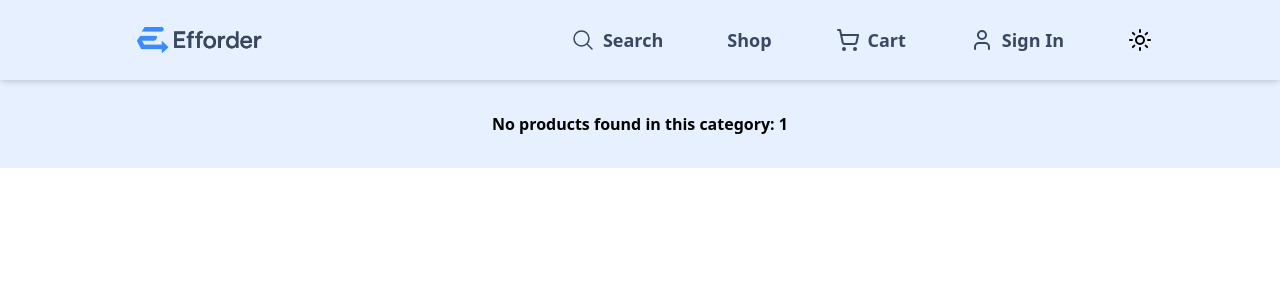
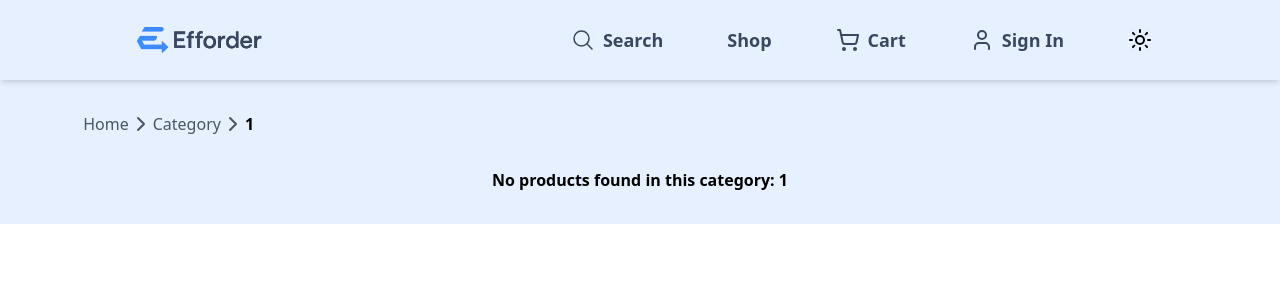
Before and after one commit to Dattatray8/Efforder, a React (Vite) app: page /products/category/1 in a window 1280 px wide. Shown: the top 300 px of the page. Built offline with nearby package versions, Linux system fonts and the light colour scheme.

Commit message:
added in page navigation

```diff
--- a/src/components/Hero.jsx
+++ b/src/components/Hero.jsx
@@ -1,7 +1,8 @@
-import React from "react";
+import React, { useEffect } from "react";
 import hero from "../assets/hero.webp";
 import AOS from "aos";
 import "aos/dist/aos.css";
+import { useLocation } from "react-router-dom";
 
 AOS.init();
 
@@ -12,6 +13,15 @@ function Hero() {
       section.scrollIntoView({ behavior: "smooth" });
     }
   };
+  const location = useLocation();
+  useEffect(() => {
+    if (location.state?.scrollTo) {
+      const section = document.getElementById(location.state.scrollTo);
+      if (section) {
+        section.scrollIntoView({ behavior: "smooth" });
+      }
+    }
+  }, [location]);
 
   return (
     <div
--- a/src/pages/Products.jsx
+++ b/src/pages/Products.jsx
@@ -2,7 +2,8 @@ import React, { useEffect, useState } from "react";
 import data from "../data/Products";
 import GetProductsViaCategory from "../utils/GetProductsViaCategory";
 import ProductCard from "../components/ProductCard";
-import { useParams } from "react-router-dom";
+import { Link, useParams } from "react-router-dom";
+import { ChevronRight } from "lucide-react";
 
 function Products() {
   const { cName } = useParams();
@@ -10,11 +11,29 @@ function Products() {
   useEffect(() => {
     setProducts(GetProductsViaCategory(data, cName));
   }, [cName]);
+
   return (
-    <div className="mt-20 flex justify-center items-center w-full overflow-hidden bg-[#e6f0fe]">
+    <div className="mt-20 flex flex-col justify-center items-center w-full overflow-hidden bg-[#e6f0fe]">
+      <div className="flex w-full px-[10%] sm:px-[6.5%] pt-8 ">
+        <Link to={"/"}>
+          <p className="text-gray-600 hover:text-blue-600 hover:underline">
+            Home
+          </p>
+        </Link>
+        <ChevronRight className="text-gray-600"/>
+        <Link to="/" state={{ scrollTo: "category-section" }}>
+          <p className="text-gray-600 hover:text-blue-600 hover:underline">
+            Category
+          </p>
+        </Link>
+        <ChevronRight className="text-gray-600"/>
+        <p className="text-black font-bold">{cName}</p>
+      </div>
       <div className="flex flex-wrap w-full justify-center items-center gap-5 p-8">
         {products.length === 0 ? (
-          <p className="font-semibold">No products found in this category: {cName}</p>
+          <p className="font-semibold">
+            No products found in this category: {cName}
+          </p>
         ) : (
           products.map((item) => <ProductCard key={item.id} data={item} />)
         )}
```
